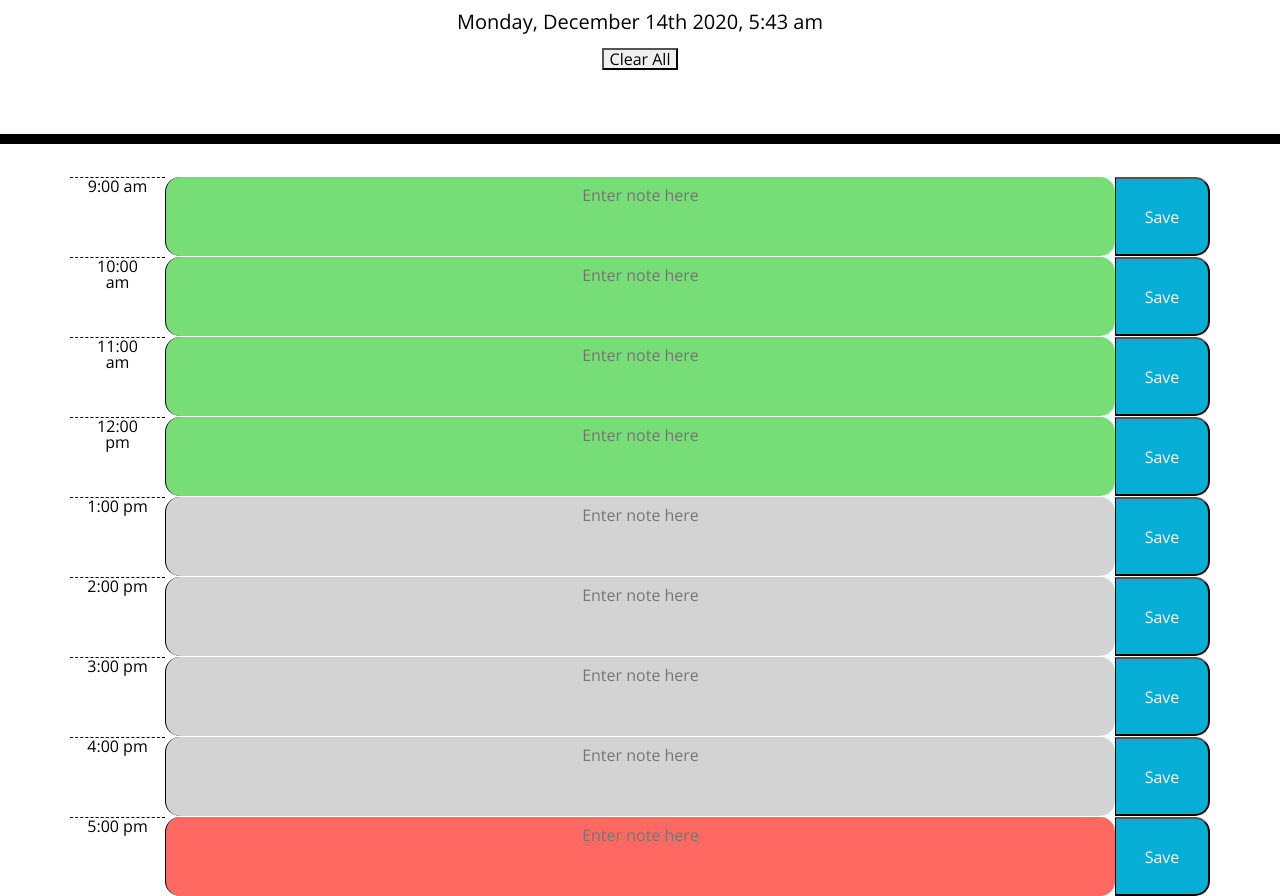
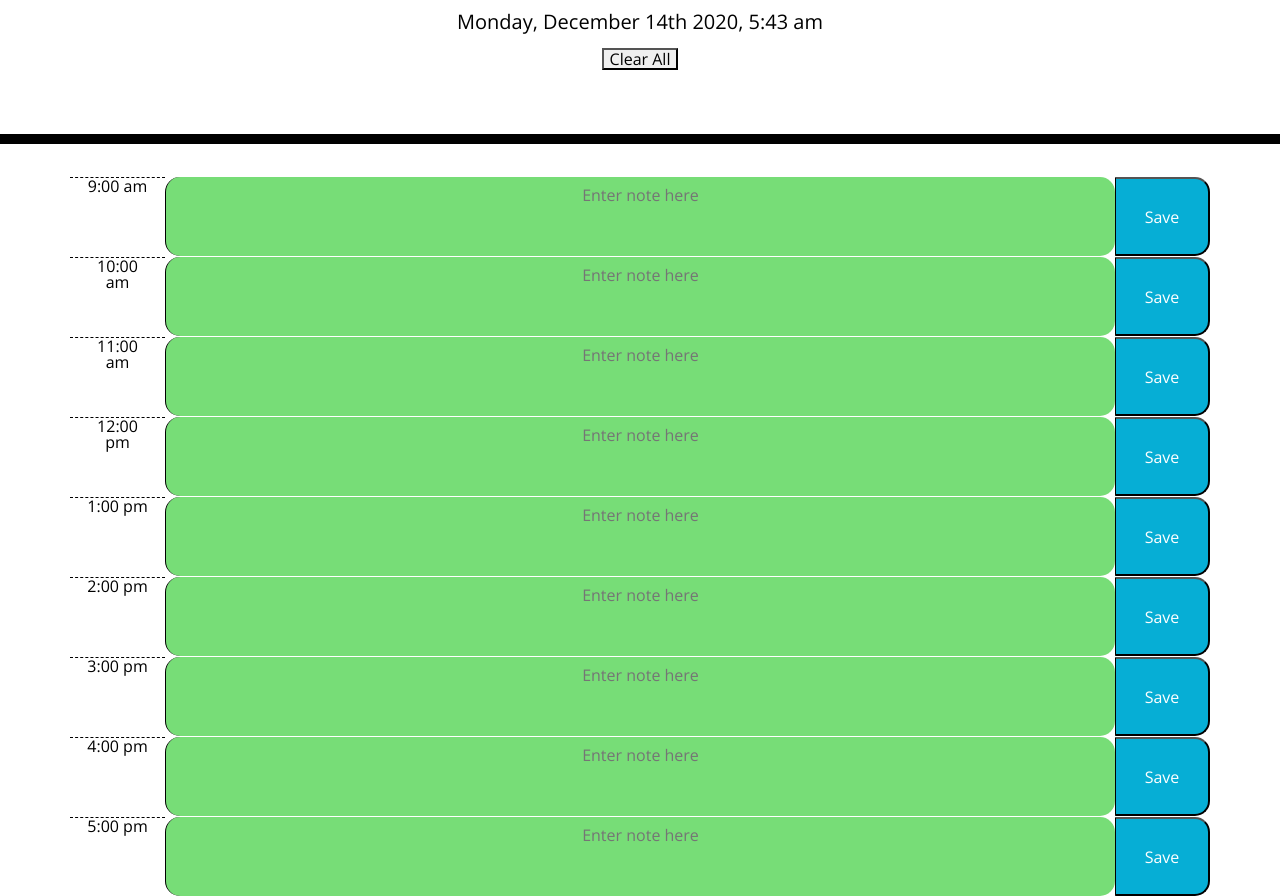
Before and after one commit to phamthomas12/DaySchedular, a plain HTML site: page Develop/index.html in a window 1280 px wide. Shown: the part 182-1078 px from the top of the page. Drawn offline with nearby package versions, Linux system fonts and the light colour scheme.

Commit message:
Correct Styling by time

```diff
--- a/Develop/index.html
+++ b/Develop/index.html
@@ -53,27 +53,27 @@
       </div>
       <div class="row time-block">
         <div class="col-1 hour">1:00 pm</div>
-        <textarea class="col-10 time-block description" id = "hour-1PM" placeholder = "Enter note here"></textarea>
+        <textarea class="col-10 time-block description" id = "hour-13PM" placeholder = "Enter note here"></textarea>
         <button class="col-1 saveBtn">Save</button>
       </div>
       <div class="row time-block">
         <div class="col-1 hour">2:00 pm</div>
-        <textarea class="col-10 time-block description" id = "hour-2PM" placeholder = "Enter note here"></textarea>
+        <textarea class="col-10 time-block description" id = "hour-14PM" placeholder = "Enter note here"></textarea>
         <button class="col-1 saveBtn">Save</button>
       </div>
       <div class="row time-block">
         <div class="col-1 hour">3:00 pm</div>
-        <textarea class="col-10 time-block description" id = "hour-3PM" placeholder = "Enter note here"></textarea>
+        <textarea class="col-10 time-block description" id = "hour-15PM" placeholder = "Enter note here"></textarea>
         <button class="col-1 saveBtn">Save</button>
       </div>
       <div class="row time-block">
         <div class="col-1 hour">4:00 pm</div>
-        <textarea class="col-10 time-block description" id = "hour-4PM" placeholder = "Enter note here"></textarea>
+        <textarea class="col-10 time-block description" id = "hour-16PM" placeholder = "Enter note here"></textarea>
         <button class="col-1 saveBtn">Save</button>
       </div>
       <div class="row time-block">
         <div class="col-1 hour">5:00 pm</div>
-        <textarea class="col-10 time-block description" id = "hour-5PM" placeholder = "Enter note here"></textarea>
+        <textarea class="col-10 time-block description" id = "hour-17PM" placeholder = "Enter note here"></textarea>
         <button class="col-1 saveBtn">Save</button>
       </div>
 
--- a/Develop/script.js
+++ b/Develop/script.js
@@ -49,9 +49,11 @@ $(document).ready(function () {
     )
     //Styling based on current time
     var currentHour = moment().hour();
+    console.log(currentHour);
 
     $(".description").each(function() {
         var blockHour = parseInt($(this).attr("id").split("-")[1]);
+        console.log(blockHour);
         if (currentHour > blockHour) {
             $(this).addClass("past");
         } else if (currentHour === blockHour) {
```
